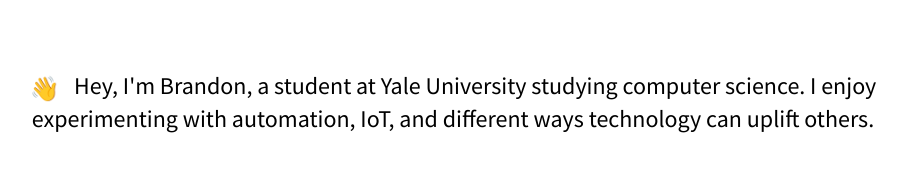
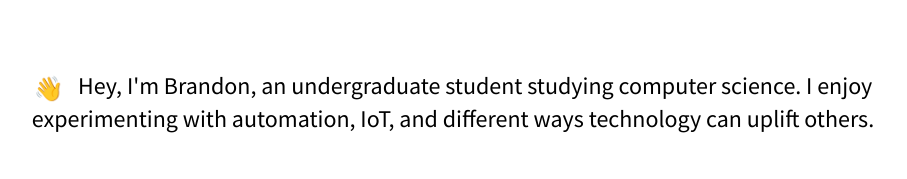
Before and after one commit to Firebird1029/brandonyee, a plain HTML site: page index.html in a window 1280 px wide. Shown: the part 129-308 px from the top of the page, without its empty margins (187-1094 px from the left). Drawn offline with nearby package versions, Linux system fonts and the light colour scheme.

Commit message:
Removed Yale Status

```diff
--- a/index.html
+++ b/index.html
@@ -25,7 +25,7 @@
 					<h1>Brandon Yee</h1>
 				</header>
 				<section>
-					<p class="title unselectable animate__animated animate__fadeIn"><span style="vertical-align: middle;">&#128075;</span> &nbsp; Hey, I'm Brandon, a student at Yale University studying computer science. I enjoy experimenting with automation, IoT, and different ways technology can uplift others.</p>
+					<p class="title unselectable animate__animated animate__fadeIn"><span style="vertical-align: middle;">&#128075;</span> &nbsp; Hey, I'm Brandon, an undergraduate student studying computer science. I enjoy experimenting with automation, IoT, and different ways technology can uplift others.</p>
 					<p class="spacer"></p>
 					<p class="subtitle animate__animated animate__fadeIn animate__delay-1s">*I am actively seeking internship or employment opportunities for Summer 2021. Please contact me <a style="opacity: 0.9; cursor: pointer;" onclick="scrollToID('contact')">here.</a></p>
 				</section>
```
